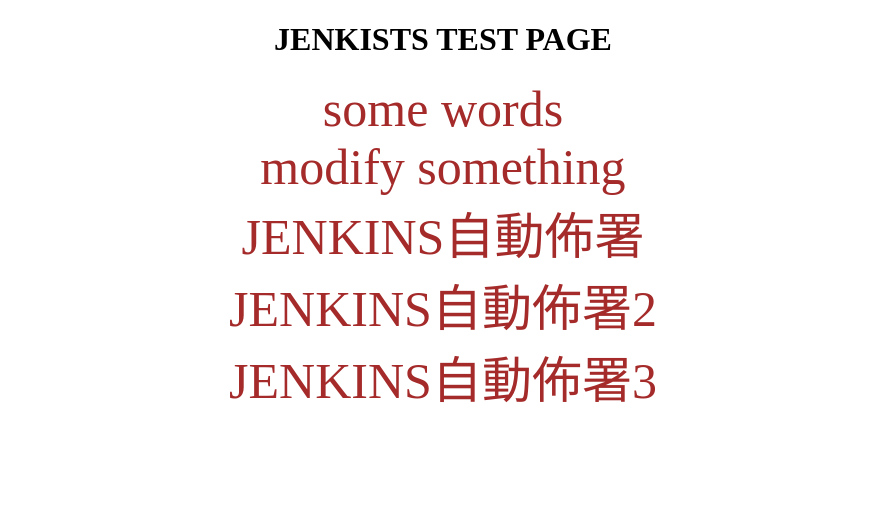
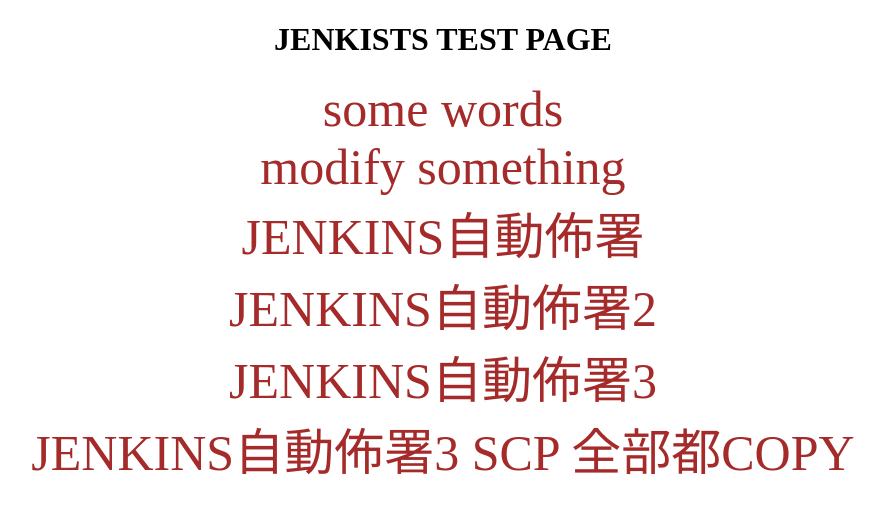
Before and after one commit to udn-digital-center/jenlins, a plain HTML site: page index.html in a window 1280 px wide. Shown: the whole page, without its empty margins (197-1082 px from the left). Drawn offline with Linux system fonts and the light colour scheme.

Commit message:
Update index.html

```diff
--- a/index.html
+++ b/index.html
@@ -15,6 +15,7 @@
         <div class="wording"> JENKINS自動佈署</div>
         <div class="wording"> JENKINS自動佈署2</div>
         <div class="wording"> JENKINS自動佈署3</div>
+        <div class="wording"> JENKINS自動佈署3 SCP 全部都COPY</div>
 
     </div>
 </body>
```
